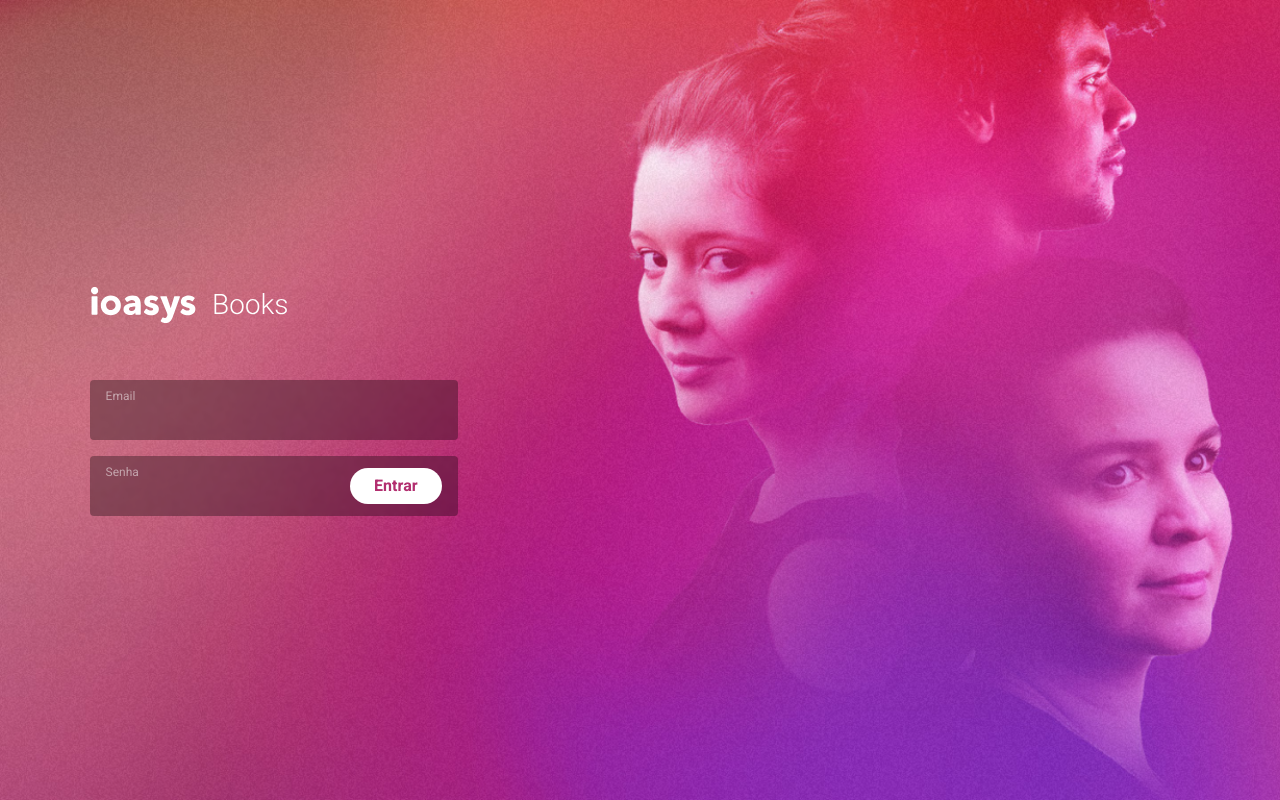
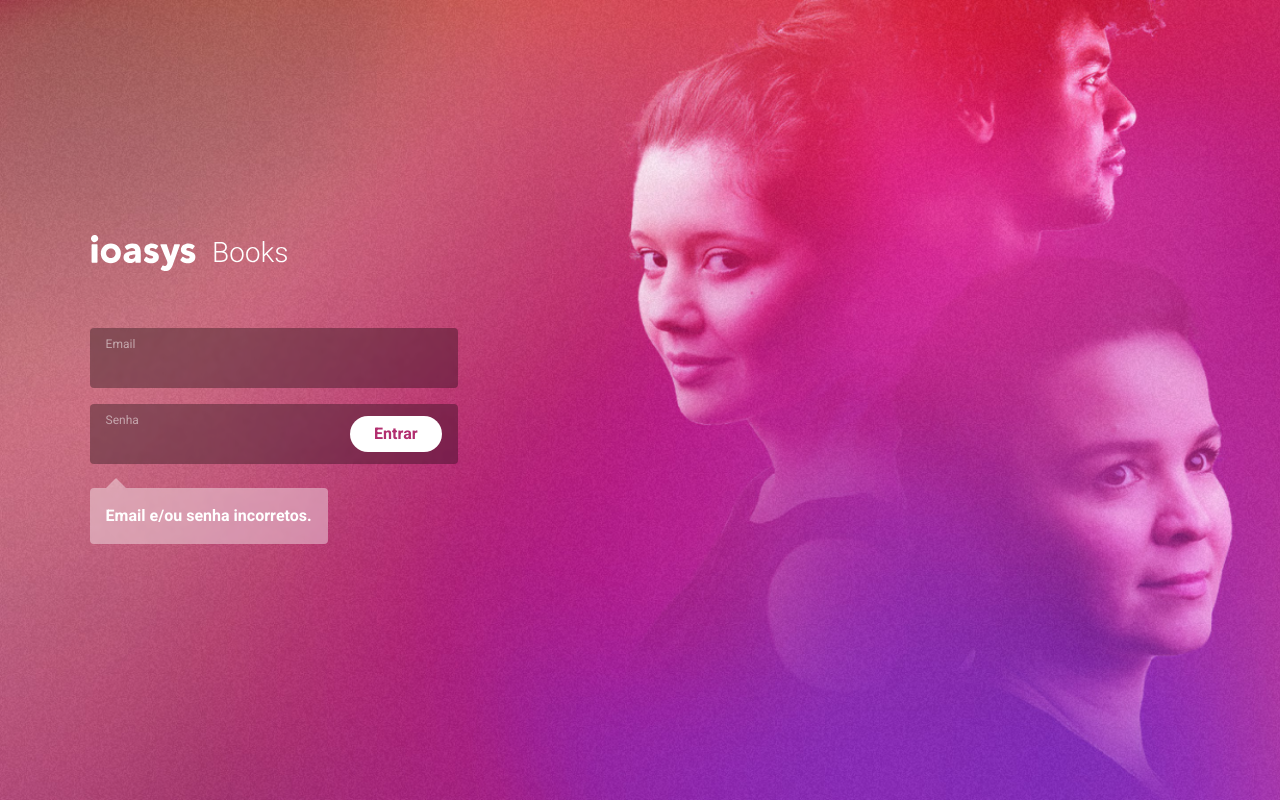
Before and after one commit to werlesson/ioasys-books, a Next.js app: page /login in a window 1280 px wide. Built offline with nearby package versions, Linux system fonts and the light colour scheme.

Commit message:
feat(components): create component Error

```diff
--- /dev/null
+++ b/src/components/Error/index.jsx
@@ -0,0 +1,5 @@
+import * as S from './styles'
+
+const Error = ({ text }) => <S.Wrapper className="mt-3 mb-3">{text}</S.Wrapper>
+
+export default Error
--- /dev/null
+++ b/src/components/Error/styles.js
@@ -0,0 +1,17 @@
+import styled from 'styled-components'
+
+export const Wrapper = styled.div`
+  background: rgba(255, 255, 255, 0.4);
+  backdrop-filter: blur(2px);
+  /* Note: backdrop-filter has minimal browser support */
+  font-weight: 700;
+  border-radius: 4px;
+  padding: 1rem;
+  &::before {
+    content: '';
+    position: absolute;
+    border: 10px solid transparent;
+    border-bottom-color: rgba(255, 255, 255, 0.4);
+    top: -1.25rem;
+  }
+`
--- a/src/components/FormLogin/index.jsx
+++ b/src/components/FormLogin/index.jsx
@@ -1,15 +1,20 @@
+import Error from '../Error'
 import Input from '../Input'
 import Logo from '../Logo'
 import * as S from './styles'
 
-const FormLogin = () => (
+const FormLogin = () => {
+  const error = true
+  return (
     <S.Wrapper>
       <div className="mb-6">
         <Logo />
       </div>
       <Input className="mb-2" label="Email" type="text" name="username" />
       <Input withButton label="Senha" type="password" name="password" />
+      {error && <Error text="Email e/ou senha incorretos." />}
     </S.Wrapper>
   )
+}
 
 export default FormLogin
```
Also changed, not shown: src/components/Error/stories.jsx (added, +8 -0 lines). Lines whose indentation alone changed are shown as unchanged.
